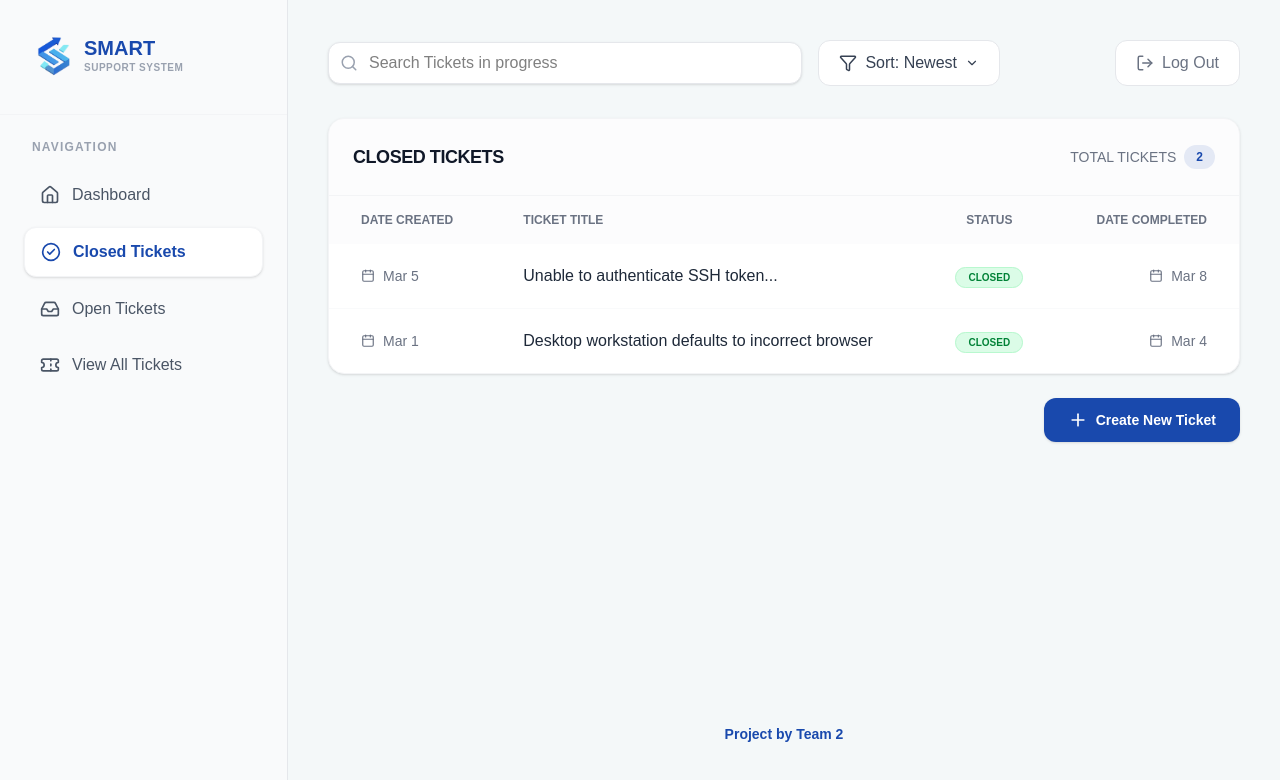
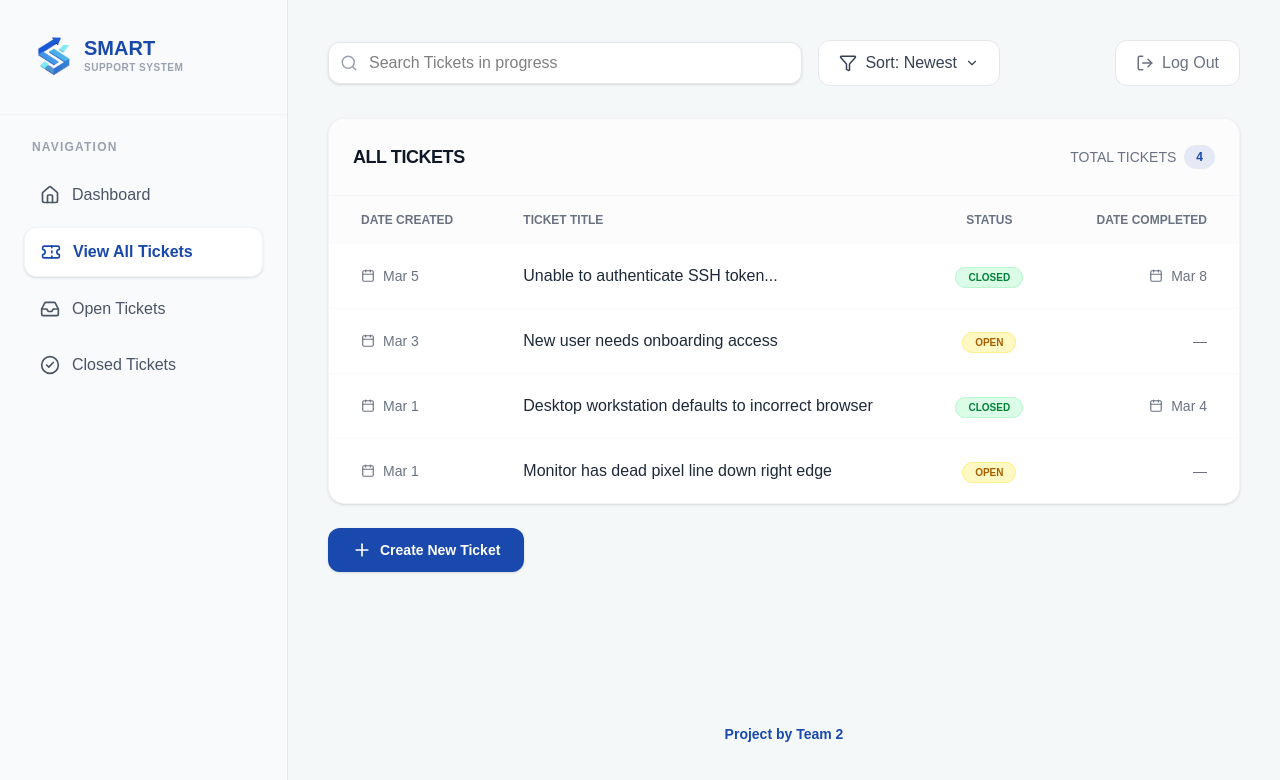
Before and after one commit to umbc-cmsc447-section1-1932-team2/Smart-Support-System-FE, a React (Vite) app: page /view-tickets in a window 1280 px wide. Shown: the top 780 px of the page. Built offline with nearby package versions, Linux system fonts and the light colour scheme; sample sign-in values are in the browser's storage.

Commit message:
updated 'view ticket' window

```diff
--- a/src/pages/TicketDashboard.jsx
+++ b/src/pages/TicketDashboard.jsx
@@ -1,32 +1,27 @@
 import React, { useState } from 'react';
-import { Search, Filter, Plus, Calendar, Home as HomeIcon, CheckCircle2, Inbox, Ticket, LogOut, ChevronDown } from 'lucide-react';
+import { Search, Filter, Plus, Calendar, Home, CheckCircle2, Inbox, Ticket, LogOut, ChevronDown } from 'lucide-react';
 import { useNavigate } from 'react-router-dom';
 import logo from "../assets/logo.png";
 
 const TicketDashboard = () => {
   const navigate = useNavigate();
 
-  // 1. New State to track which sidebar button is active
-  const [currentTab, setCurrentTab] = useState('CLOSED'); // 'ALL', 'OPEN', or 'CLOSED'
-
+  const [currentTab, setCurrentTab] = useState('ALL');
   const [isFilterOpen, setIsFilterOpen] = useState(false);
   const [sortOrder, setSortOrder] = useState('newest');
 
-  // 2. Updated mock data with a mix of OPEN and CLOSED tickets
   const initialTickets = [
     { id: 1, date: "Mar 5", sortDate: "2026-03-05", title: "Unable to authenticate SSH token...", status: "CLOSED", completed: "Mar 8" },
-    { id: 2, date: "Mar 3", sortDate: "2026-03-03", title: "New user needs onboarding access", status: "OPEN", completed: "—" }, // Open ticket
+    { id: 2, date: "Mar 3", sortDate: "2026-03-03", title: "New user needs onboarding access", status: "OPEN", completed: "—" },
     { id: 3, date: "Mar 1", sortDate: "2026-03-01T14:00", title: "Desktop workstation defaults to incorrect browser", status: "CLOSED", completed: "Mar 4" },
-    { id: 4, date: "Mar 1", sortDate: "2026-03-01T09:00", title: "Monitor has dead pixel line down right edge", status: "OPEN", completed: "—" }, // Open ticket
+    { id: 4, date: "Mar 1", sortDate: "2026-03-01T09:00", title: "Monitor has dead pixel line down right edge", status: "OPEN", completed: "—" },
   ];
 
-  // 3. Filter the tickets based on the current tab BEFORE sorting them
   const filteredTickets = initialTickets.filter(ticket => {
     if (currentTab === 'ALL') return true;
     return ticket.status === currentTab;
   });
 
-  // Sort the filtered tickets
   const displayTickets = [...filteredTickets].sort((a, b) => {
     const dateA = new Date(a.sortDate);
     const dateB = new Date(b.sortDate);
@@ -35,7 +30,6 @@ const TicketDashboard = () => {
 
   const handleLogout = () => navigate("/login");
 
-  // Helper function for Sidebar Button Styles
   const getSidebarStyle = (tabName) => {
     return currentTab === tabName
       ? "flex items-center gap-3 px-4 py-3 text-primary bg-white shadow-sm font-semibold rounded-xl cursor-pointer border border-gray-100 transition-all"
@@ -45,7 +39,6 @@ const TicketDashboard = () => {
   return (
     <div className="min-h-screen flex bg-offwhite">
 
-      {/* LEFT SIDEBAR */}
       <aside className="w-72 bg-gray-50 border-r border-gray-200 flex flex-col">
         <div className="flex items-center gap-3 p-8 border-b border-gray-100">
           <img src={logo} alt="Smart Support Logo" className="w-10" />
@@ -59,27 +52,24 @@ const TicketDashboard = () => {
           <div className="text-xs font-semibold text-gray-400 uppercase tracking-widest mb-4 ml-2">Navigation</div>
           <nav className="flex flex-col gap-2">
             <div className="flex items-center gap-3 px-4 py-3 text-gray-600 font-medium rounded-xl cursor-pointer hover:bg-white hover:text-primary hover:shadow-sm hover:scale-105 transition-all duration-300">
-              <HomeIcon size={20} /> Dashboard
+              <Home size={20} /> Dashboard
             </div>
 
-            {/* 4. Sidebar Buttons update the state onClick */}
-            <div onClick={() => setCurrentTab('CLOSED')} className={getSidebarStyle('CLOSED')}>
-              <CheckCircle2 size={20} /> Closed Tickets
+            <div onClick={() => setCurrentTab('ALL')} className={getSidebarStyle('ALL')}>
+              <Ticket size={20} /> View All Tickets
             </div>
             <div onClick={() => setCurrentTab('OPEN')} className={getSidebarStyle('OPEN')}>
               <Inbox size={20} /> Open Tickets
             </div>
-            <div onClick={() => setCurrentTab('ALL')} className={getSidebarStyle('ALL')}>
-              <Ticket size={20} /> View All Tickets
+            <div onClick={() => setCurrentTab('CLOSED')} className={getSidebarStyle('CLOSED')}>
+              <CheckCircle2 size={20} /> Closed Tickets
             </div>
           </nav>
         </div>
       </aside>
 
-      {/* MAIN CONTENT AREA */}
       <main className="flex-1 flex flex-col p-10 overflow-y-auto h-screen">
 
-        {/* Top Action Row (Search, Filter, Logout) remains exactly the same */}
         <div className="flex justify-between items-center mb-8">
           <div className="flex items-center gap-4 w-full max-w-2xl">
             <div className="relative flex-1">
@@ -106,7 +96,6 @@ const TicketDashboard = () => {
 
         <div className="bg-white rounded-2xl shadow-sm border border-gray-100 overflow-hidden">
           <div className="p-6 border-b border-gray-100 flex justify-between items-center bg-gray-50/50">
-            {/* 5. Dynamic Header Title based on the Tab */}
             <h2 className="text-lg font-bold text-gray-900 uppercase tracking-tight">
               {currentTab === 'ALL' ? 'All Tickets' : `${currentTab} Tickets`}
             </h2>
@@ -126,13 +115,11 @@ const TicketDashboard = () => {
               </tr>
             </thead>
             <tbody className="divide-y divide-gray-50">
-              {/* 6. Render the DisplayTickets (which is Filtered AND Sorted) */}
               {displayTickets.map((ticket) => (
                 <tr key={ticket.id} className="hover:bg-gray-50/80 transition-colors group">
                   <td className="px-8 py-5 text-sm text-gray-500"><span className="flex items-center gap-2"><Calendar size={14}/> {ticket.date}</span></td>
                   <td className="px-8 py-5 font-medium text-gray-800 group-hover:text-primary transition-colors">{ticket.title}</td>
                   <td className="px-8 py-5 text-center">
-                    {/* Dynamic Status Pill Color */}
                     <span className={`text-[10px] font-semibold px-3 py-1 rounded-full border ${
                       ticket.status === 'CLOSED'
                         ? 'bg-green-100 text-green-700 border-green-200'
@@ -151,13 +138,12 @@ const TicketDashboard = () => {
             </tbody>
           </table>
 
-          {/* Empty State (If there are no tickets in that category) */}
           {displayTickets.length === 0 && (
              <div className="p-10 text-center text-gray-500 font-medium">No {currentTab.toLowerCase()} tickets found.</div>
           )}
         </div>
 
-        <div className="mt-6 flex justify-end">
+        <div className="mt-6 flex justify-start">
           <button className="flex items-center gap-2 bg-primary text-white px-6 py-3 rounded-xl shadow hover:bg-blue-800 hover:shadow-md hover:-translate-y-1 hover:scale-105 active:scale-95 transition-all duration-300 font-semibold text-sm">
             <Plus size={20} /> Create New Ticket
           </button>
```
